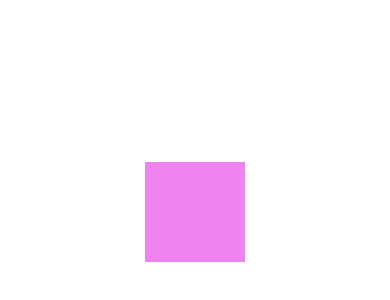
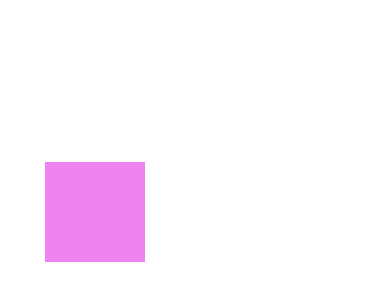
Before and after one commit to demo-public-projects/gesture-handler, a React Native app: screen / in a window 390 px wide. Shown: the part 210-510 px from the top of the page. Built offline with nearby package versions, Linux system fonts and the light colour scheme.

Commit message:
withTimeout, withSpring

```diff
--- a/App.js
+++ b/App.js
@@ -3,31 +3,44 @@ import Animated, {
   useAnimatedStyle,
   withRepeat,
   withTiming,
+  withSpring,
 } from "react-native-reanimated";
-import { StyleSheet, Text, View } from "react-native";
+import { Pressable, StyleSheet, Text, View } from "react-native";
 import { useEffect } from "react";
 
 export default function App() {
   const progress = useSharedValue(100);
 
-  useEffect(() => {
-    progress.value = withRepeat(withTiming(progress.value + 100), 6, true);
-  }, []);
+  const startAnimation = () => {
+    progress.value = withTiming(
+      progress.value + 100,
+      { duration: 2000 },
+      () => {progress.value = withSpring(100, {
+        mass: 2.6,
+        damping: 8,
+        stiffness: 201,
+      });}
+    );
+  };
 
   const rstyle = useAnimatedStyle(() => ({
     width: progress.value,
     borderRadius: progress.value - 100,
+    transform: [{ translateX: progress.value * 2 - 300 }],
   }));
 
   return (
-    <View style={styles.container}>
+    <Pressable style={styles.container} onPress={startAnimation}>
       <Animated.View
-        style={[{
-          height: 100,
-          backgroundColor: "violet",
-        }, rstyle]}
+        style={[
+          {
+            height: 100,
+            backgroundColor: "violet",
+          },
+          rstyle,
+        ]}
       />
-    </View>
+    </Pressable>
   );
 }
 
```
